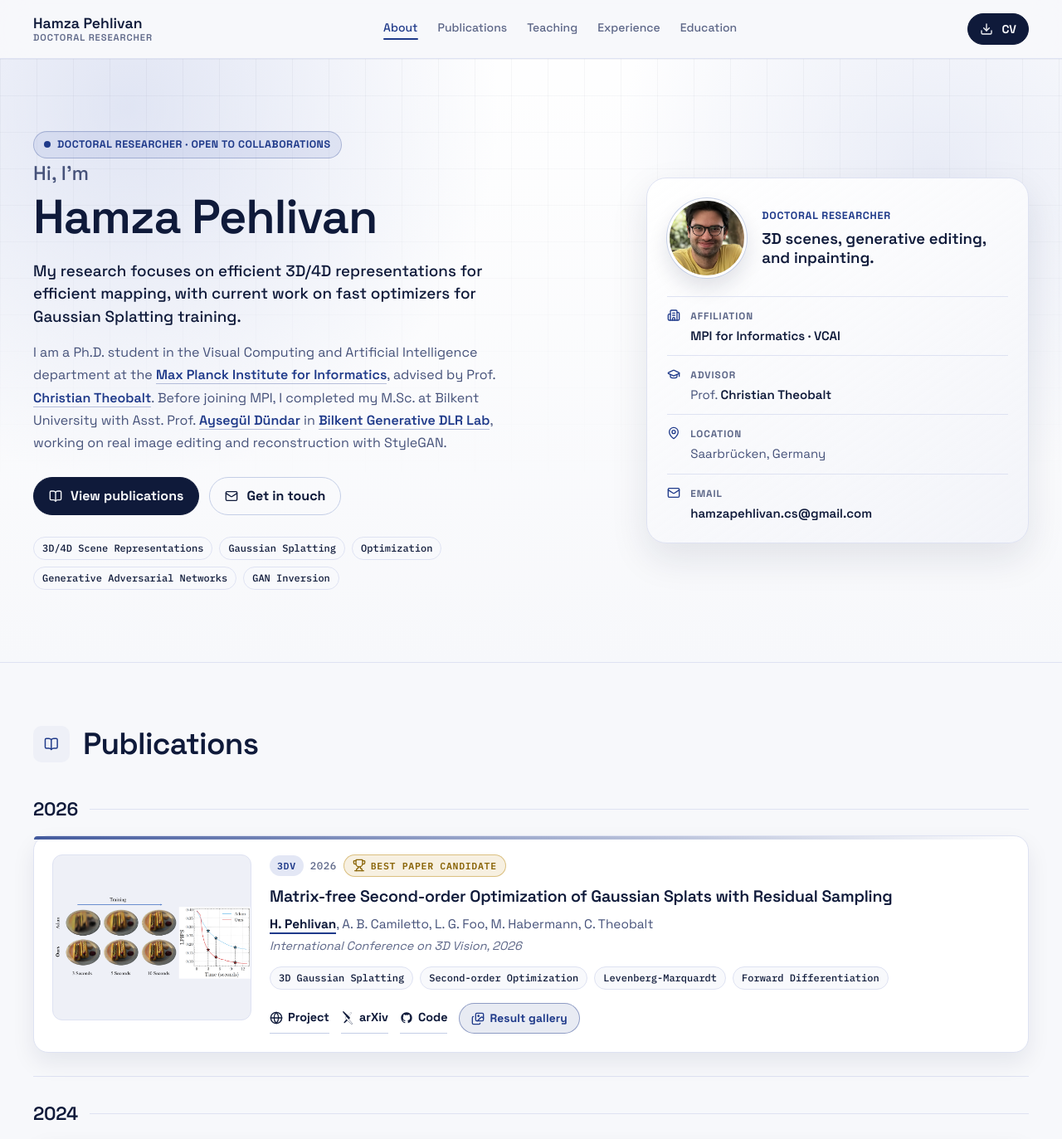
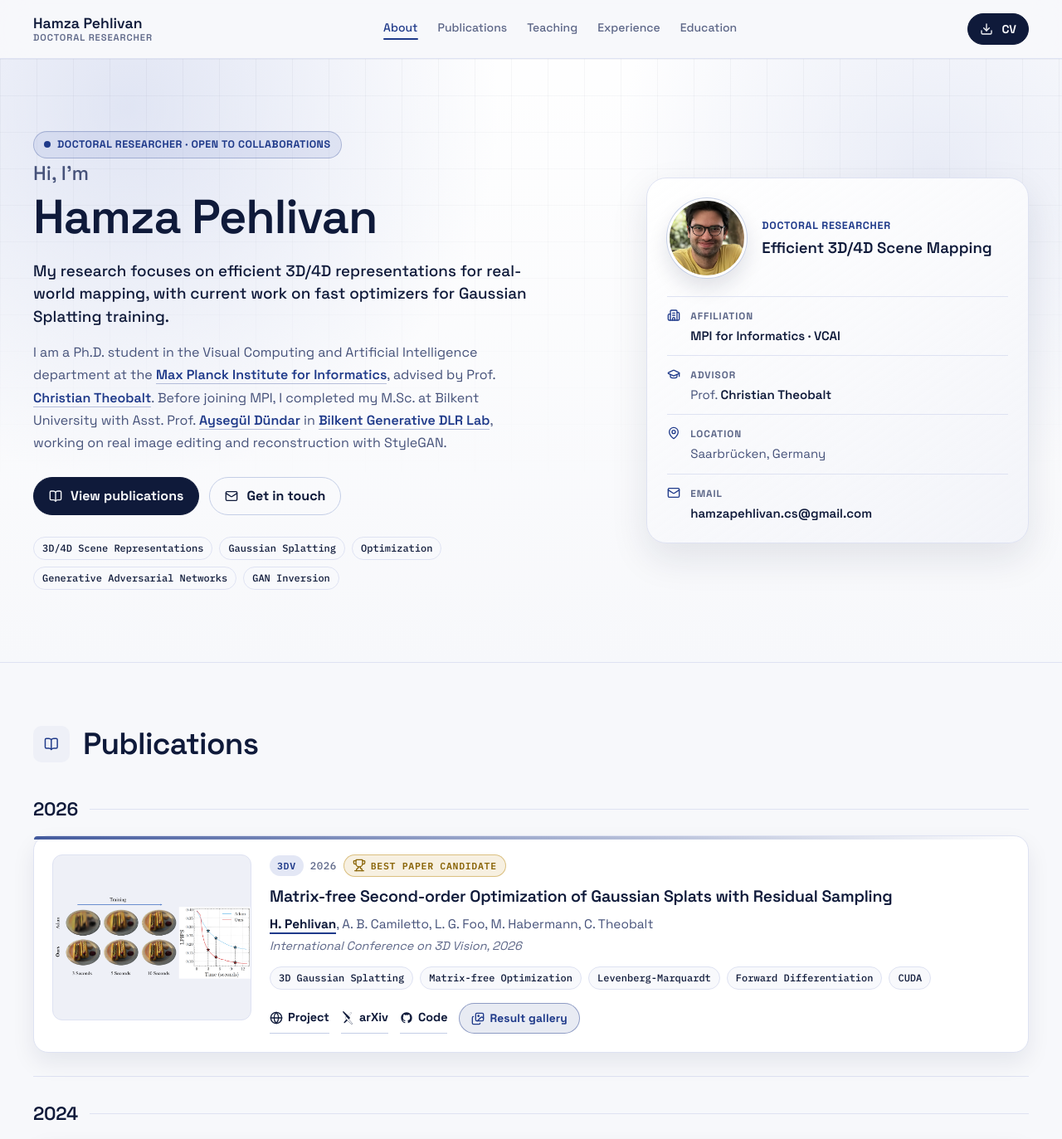
Before and after one commit to hamzapehlivan/hamzapehlivan.github.io, a Next.js app: page / in a window 1280 px wide. Shown: the top 1373 px of the page at 83% size. Built offline with nearby package versions, Linux system fonts and the light colour scheme.

Commit message:
Update research focus and profile description for clarity

```diff
--- a/src/app/page.tsx
+++ b/src/app/page.tsx
@@ -65,7 +65,7 @@ export default function Home() {
               </h1>
 
               <p className="hero-summary">
-                My research focuses on efficient 3D/4D representations for efficient
+                My research focuses on efficient 3D/4D representations for real-world
                 mapping, with current work on fast optimizers for Gaussian Splatting training.
               </p>
 
--- a/src/components/profile-panel.tsx
+++ b/src/components/profile-panel.tsx
@@ -19,7 +19,7 @@ export function ProfilePanel() {
         </div>
         <div>
           <p className="profile-kicker">Doctoral Researcher</p>
-          <p className="profile-title">3D scenes, generative editing, and inpainting.</p>
+          <p className="profile-title">Efficient 3D/4D Scene Mapping</p>
         </div>
       </div>
 
--- a/src/lib/content.ts
+++ b/src/lib/content.ts
@@ -142,7 +142,7 @@ export const publications: Publication[] = [
       { label: "arXiv", href: "https://arxiv.org/abs/2504.12905" },
       { label: "Code", href: "https://github.com/hamzapehlivan/lm-rs" },
     ],
-    focus: ["3D Gaussian Splatting", "Second-order Optimization", "Levenberg-Marquardt", "Forward Differentiation"],
+    focus: ["3D Gaussian Splatting", "Matrix-free Optimization", "Levenberg-Marquardt", "Forward Differentiation", "CUDA"],
     results: [
       {
         title: "Results",
```
